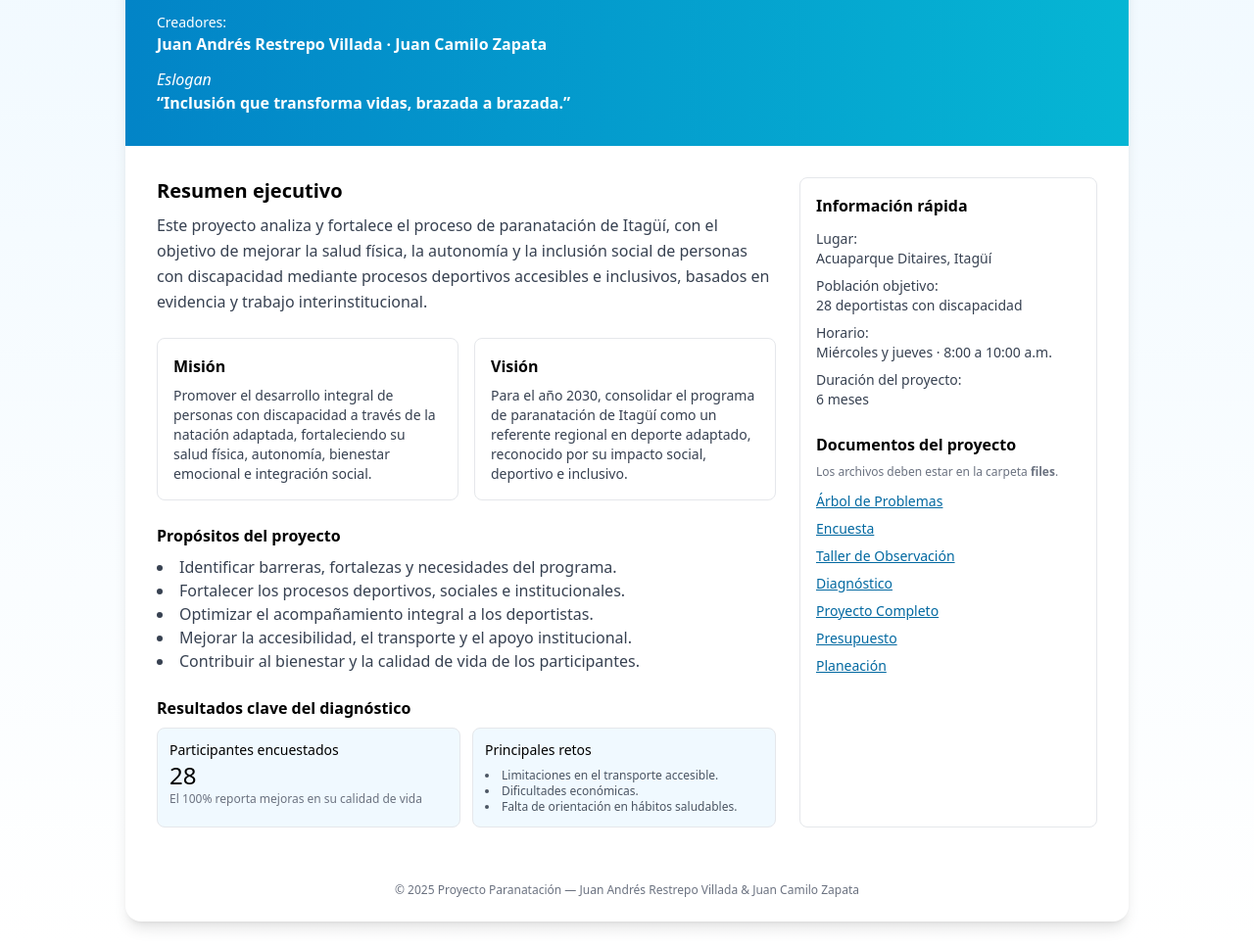
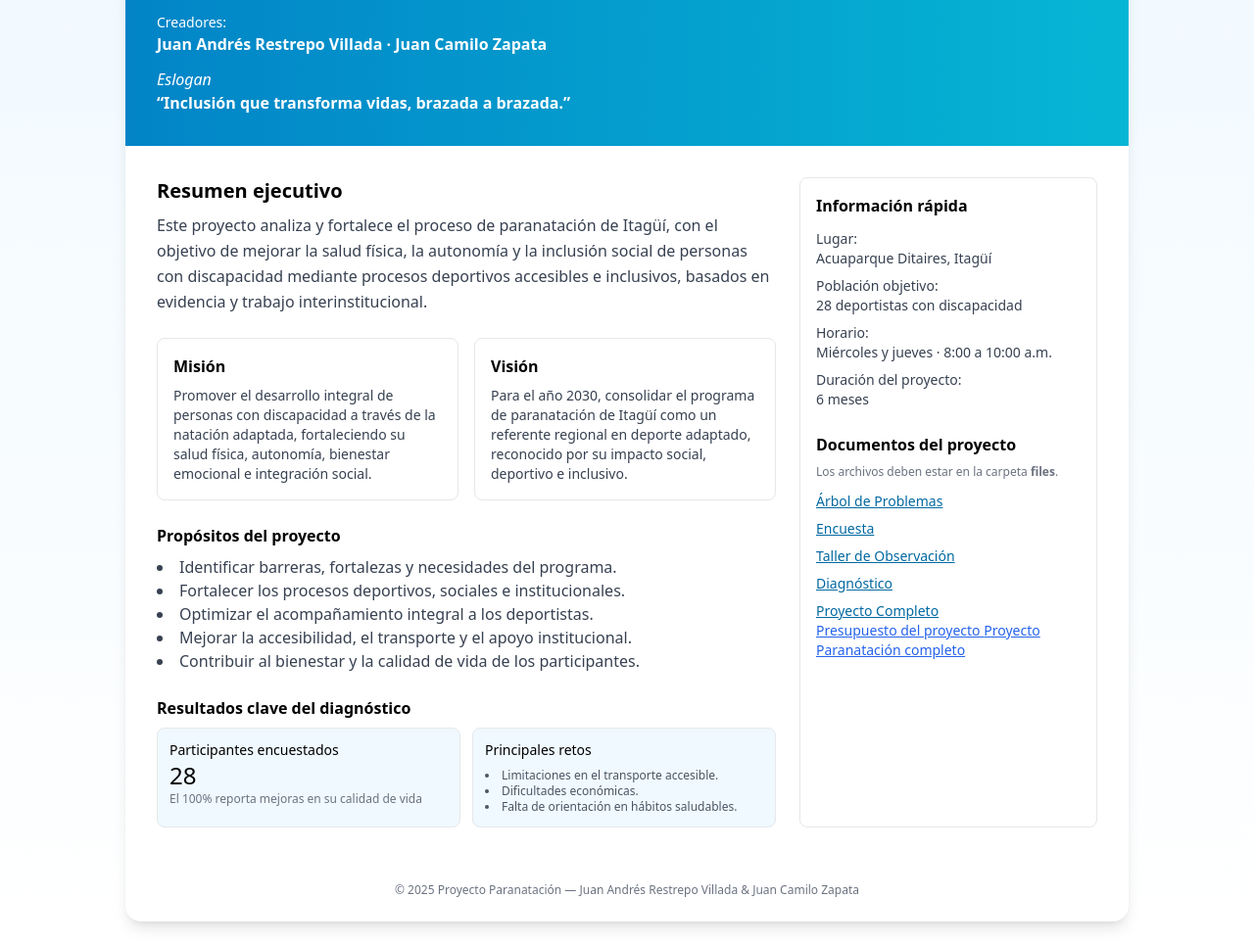
Before and after one commit to restrepovilladajuanandres-web/proyecto-paranatacion, a plain HTML site: page index.html in a window 1280 px wide. Shown: the part 123-1088 px from the top of the page at 98% size. Drawn offline with nearby package versions, Linux system fonts and the light colour scheme.

Commit message:
Update index.html

```diff
--- a/index.html
+++ b/index.html
@@ -123,8 +123,12 @@
           <li><a href="files/taller-observacion.docx" class="text-sky-700 underline">Taller de Observación</a></li>
           <li><a href="files/diagnostico.docx" class="text-sky-700 underline">Diagnóstico</a></li>
           <li><a href="files/proyecto-completo.docx" class="text-sky-700 underline">Proyecto Completo</a></li>
-          <li><a href="files/presupuesto.docx" class="text-sky-700 underline">Presupuesto</a></li>
-          <li><a href="files/planeacion.docx" class="text-sky-700 underline">Planeación</a></li>
+          <a href="files/presupuesto_proyecto_paranatacion.xlsx" target="_blank" class="text-blue-600 underline">
+  Presupuesto del proyecto
+</a>
+<a href="files/proyecto_paranatacion_completo.docx" target="_blank" class="text-blue-600 underline">
+  Proyecto Paranatación completo
+</a>
         </ul>
       </aside>
 
```
